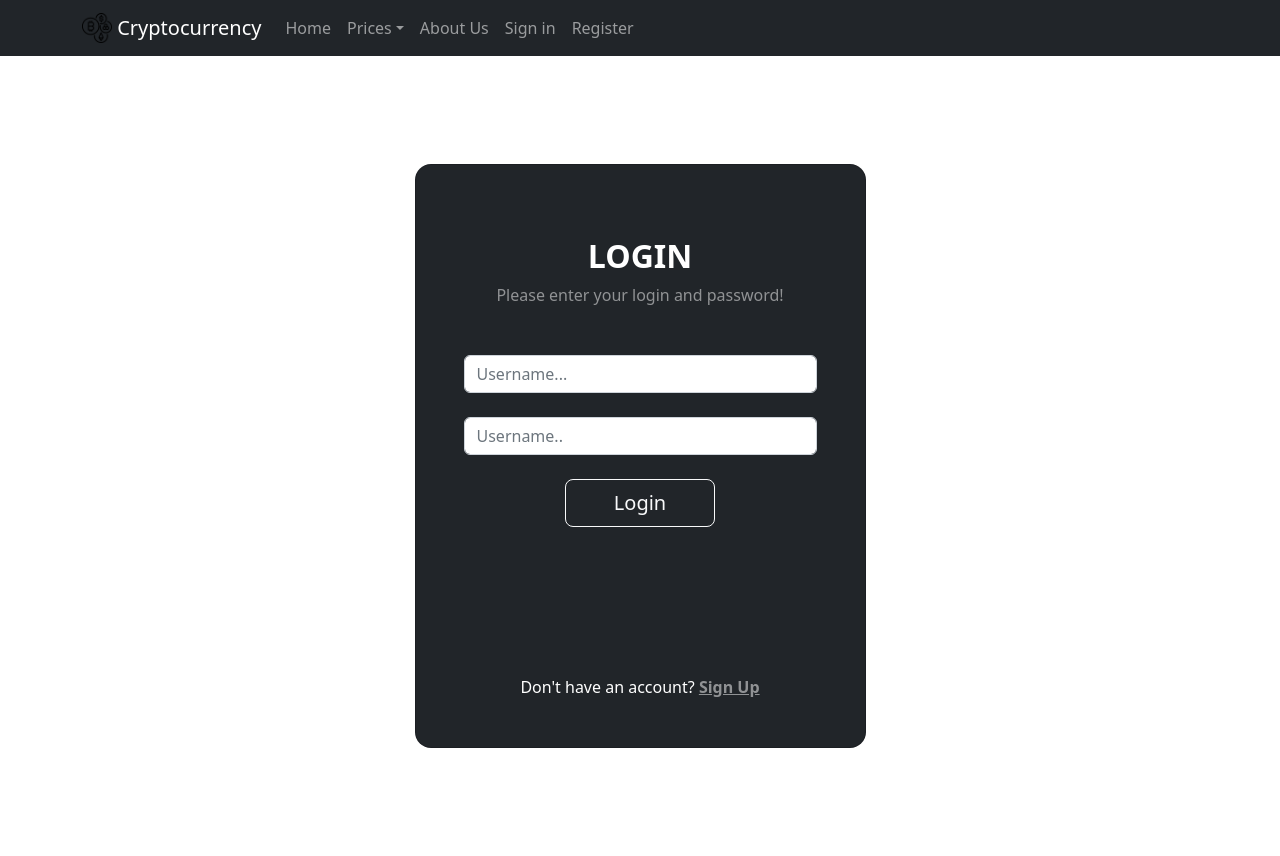
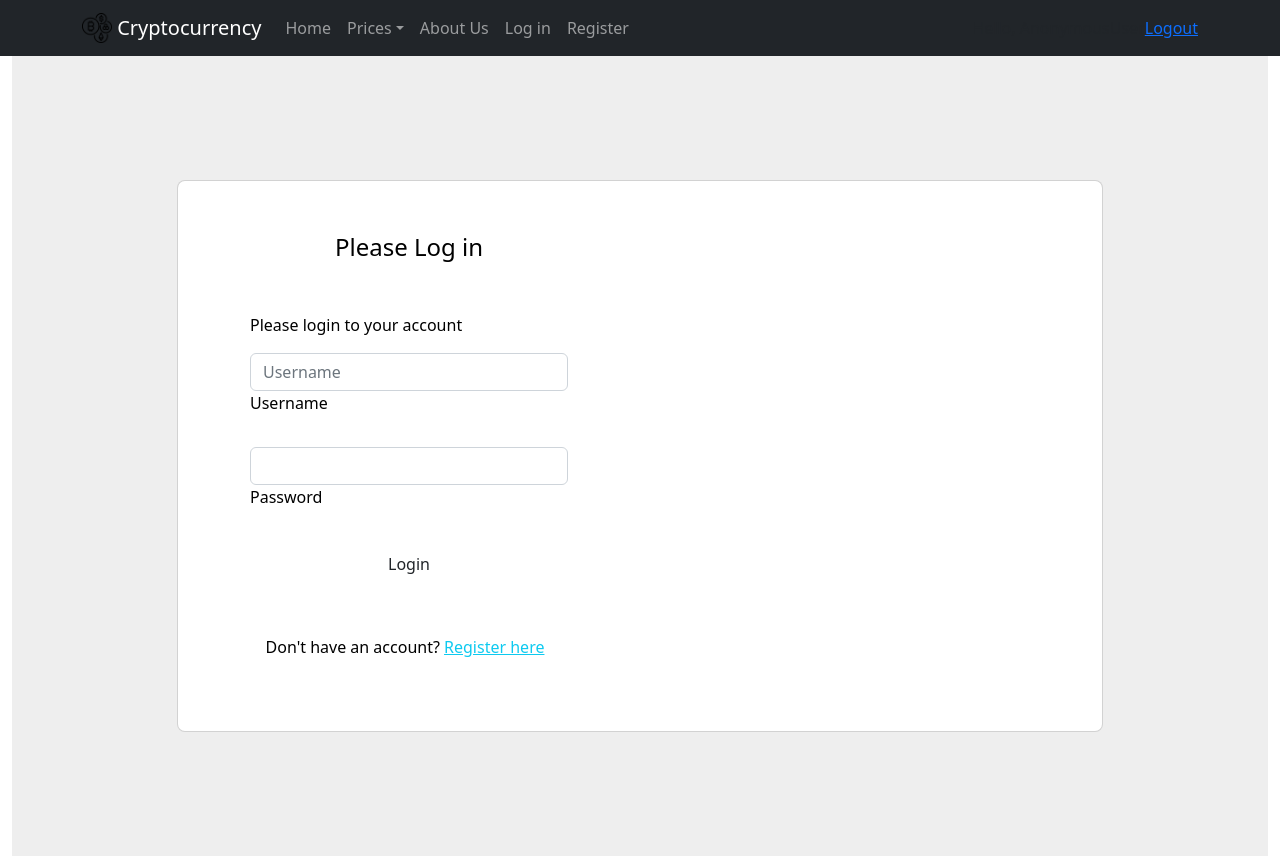
Before and after one commit to rkawk1234/crypto, a Django app: page /signin.html in a window 1280 px wide. Run offline with Django 4.2, Linux system fonts and the light colour scheme.

Commit message:
login fixed 081922 1706
d

```diff
--- a/django/base/templates/base/index.html
+++ b/django/base/templates/base/index.html
@@ -9,7 +9,7 @@
     <title>D&M</title>
     <link rel="stylesheet" href="{%static '/style.css'%}">
     <link href="https://cdn.jsdelivr.net/npm/bootstrap@5.2.0/dist/css/bootstrap.min.css" rel="stylesheet" integrity="sha384-gH2yIJqKdNHPEq0n4Mqa/HGKIhSkIHeL5AyhkYV8i59U5AR6csBvApHHNl/vI1Bx" crossorigin="anonymous">
-    <script src="{%static '/script.js'%}"></script>
+    <!-- <script src="{%static '/script.js'%}"></script> -->
     <script src="https://code.jquery.com/jquery-1.10.2.js"></script>
 
 </head>
--- a/django/base/templates/base/nav.html
+++ b/django/base/templates/base/nav.html
@@ -1,5 +1,6 @@
 
 {% load static %}
+
 <nav class="navbar navbar-expand-md navbar-dark fixed-top bg-dark">
     <div class="container">
       <a class="navbar-brand" href="index.html"><img
@@ -26,8 +27,10 @@
             <li class="nav-item">
               <a class="nav-link" href="aboutus.html">About Us</a>
             </li>
-            <li class="nav-item">
-              <a class="nav-link" href="signin.html">Sign in</a>
+
+
+            <li class="nav-item" >
+              <a class="nav-link" href="signin.html">Log in</a>
             </li>
             <li class="nav-item">
               <a class="nav-link" href="register.html">Register</a>
@@ -38,5 +41,7 @@
             <button class="btn btn-outline-success my-2 my-sm-0" type="submit">Search</button>
           </form> -->
         </div>
+        <span class="hello-msg">Hello, {{request.user}}</span>
+         <span ><a  class="hello-msg" href="{% url 'logout' %}">Logout</a></span>
       </div>
   </nav>
--- a/django/base/templates/base/signin.html
+++ b/django/base/templates/base/signin.html
@@ -17,52 +17,65 @@
   </header>
 
     <main role="main" class="container-fluid">
-      <section class="vh-100 gradient-custom">
+      <section class="h-100 gradient-form" style="background-color: #eee;">
         <div class="container py-5 h-100">
           <div class="row d-flex justify-content-center align-items-center h-100">
-            <div class="col-12 col-md-8 col-lg-6 col-xl-5">
-              <div class="card bg-dark text-white" style="border-radius: 1rem;">
-                <div class="card-body p-5 text-center">
+            <div class="col-xl-10">
+              <div class="card rounded-3 text-black">
+                <div class="row g-0">
+                  <div class="col-lg-6">
+                    <div class="card-body p-md-5 mx-md-4">
 
-                  <div class="mb-md-5 mt-md-4 pb-5">
-
-                    <h2 class="fw-bold mb-2 text-uppercase">Login</h2>
-                    <p class="text-white-50 mb-5">Please enter your login and password!</p>
-
-                    <div class="form-outline form-white mb-4">
-                      <input type="text" name="username" placeholder="Username..." class="form-control">
+                      <div class="text-center">
+                        <!-- <img src="{% static '/images/register.jpg' %}"
+                          style="width: 185px;" alt="logo"> -->
+                        <h4 class="mt-1 mb-5 pb-1">Please Log in</h4>
                       </div>
 
-                    <div class="form-outline form-white mb-4">
-                      <input type="password" name="password" placeholder="Password..." class="form-control" >
+                      <form method="POST" action="">
+                        <p>Please login to your account</p>
+
+                        <div class="form-outline mb-4">
+                          <input type="text" name="username" id="form2Example11" class="form-control"
+                            placeholder="Username" />
+                          <label class="form-label" for="form2Example11">Username</label>
                         </div>
 
-                    <!-- <p class="small mb-5 pb-lg-2"><a class="text-white-50" href="#!">Forgot password?</a></p> -->
-
-                    <button class="btn btn-outline-light btn-lg px-5" type="submit">Login</button>
-
-                    <div class="d-flex justify-content-center text-center mt-4 pt-1">
-                      <a href="#!" class="text-white"><i class="fab fa-facebook-f fa-lg"></i></a>
-                      <a href="#!" class="text-white"><i class="fab fa-twitter fa-lg mx-4 px-2"></i></a>
-                      <a href="#!" class="text-white"><i class="fab fa-google fa-lg"></i></a>
-                    </div>
-
+                        <div class="form-outline mb-4">
+                          <input type="password" name="password" id="form2Example22" class="form-control" />
+                          <label class="form-label" for="form2Example22">Password</label>
                         </div>
                         {% for message in messages %}
 					                <p id="messages">{{message}}</p>
 				                {% endfor %}
 
-                  <div>
-                    <p class="mb-0">Don't have an account? <a href="register.html" class="text-white-50 fw-bold">Sign Up</a>
-                    </p>
+                        <div class="text-center pt-1 mb-5 pb-1">
+                          <input class="btn login_btn" type="submit" value="Login">
+
                         </div>
 
+                        <div class="d-flex align-items-center justify-content-center pb-4">
+                          <p class="mb-0 me-2">Don't have an account?
+                          <a href="register.html" class="link-info">Register here</a> </p>
+                        </div>
+
+                      </form>
+
+                    </div>
+                  </div>
+                  <div class="col-lg-6 d-flex align-items-center gradient-custom-2">
+                    <div class="text-white px-3 py-4 p-md-5 mx-md-4">
+                      <h4 class="mb-4">We are more than just a company</h4>
+                      <p class="small mb-0">Lorem ipsum dolor sit amet, consectetur adipisicing elit, sed do eiusmod
+                        tempor incididunt ut labore et dolore magna aliqua. Ut enim ad minim veniam, quis nostrud
+                        exercitation ullamco laboris nisi ut aliquip ex ea commodo consequat.</p>
                     </div>
                   </div>
                 </div>
               </div>
             </div>
-      </section>
+          </div>
+        </div>
 
 
     </main>
--- a/django/base/templates/base/static/script.js
+++ b/django/base/templates/base/static/script.js
@@ -1,5 +1,5 @@
 var btc = document.getElementById("bitcoin");
-var btcpchange = document.getElementById("bChange")
+var btcpchange = document.getElementById("bChange");
 var eth = document.getElementById("ethereum");
 var doge = document.getElementById("dogecoin");
 var xrp = document.getElementById("ripple")
@@ -17,17 +17,17 @@ var settings = {
     "headers": {}
 
 }
-$.ajax(settings).done(function(response){
-    btc.innerHTML= response.bitcoin.cad;
-    btcpchange.innerHTML = response.bitcoin.
-    eth.innerHTML= response.ethereum.cad;
-    doge.innerHTML= response.dogecoin.cad;
-    xrp.innerHTML = response.ripple.cad;
-    ape.innerHTML = response.apecoin.cad;
-    ave.innerHTML = response.aave.cad;
-    link.innerHTML = response.chainlink.cad;
-    uni.innerHTML = response.uniswap.cad;
-});
+// $.ajax(settings).done(function(response){
+//     btc.innerHTML= response.bitcoin.cad;
+//     btcpchange.innerHTML = response.bitcoin.
+//     eth.innerHTML= response.ethereum.cad;
+//     doge.innerHTML= response.dogecoin.cad;
+//     xrp.innerHTML = response.ripple.cad;
+//     ape.innerHTML = response.apecoin.cad;
+//     ave.innerHTML = response.aave.cad;
+//     link.innerHTML = response.chainlink.cad;
+//     uni.innerHTML = response.uniswap.cad;
+// });
 
 // Crypto Table
 let sortDirection = false;
@@ -54,13 +54,15 @@ function loadTableData(cryptoData){
 }
 
 
-var form_fields = document.getElementsByTagName('input')
-		form_fields[1].placeholder='Username..';
-		form_fields[2].placeholder='Email..';
-		form_fields[3].placeholder='Enter password...';
-		form_fields[4].placeholder='Re-enter Password...';
 
 
-for (var field in form_fields){
-	    form_fields[field].className += ' form-control'
-	}
+// var form_fields = document.getElementsByTagName('input')
+// 		form_fields[1].placeholder='Username..';
+// 		form_fields[2].placeholder='Email..';
+// 		form_fields[3].placeholder='Enter password...';
+// 		form_fields[4].placeholder='Re-enter Password...';
+
+
+// for (var field in form_fields){
+// 	    form_fields[field].className += ' form-control'
+// 	}
--- a/django/base/urls.py
+++ b/django/base/urls.py
@@ -11,7 +11,8 @@ urlpatterns = [
     path('NFT.html',views.nft),
     path('aboutus.html',views.aboutus),
     path('signin.html',views.signin),
-    path('register.html', views.register)
+    path('register.html', views.register),
+    path('logout/', views.logoutUser, name="logout"),
 
 
 ]+ static(settings.STATIC_URL, document_root=settings.STATIC_ROOT)
--- a/django/base/views.py
+++ b/django/base/views.py
@@ -26,7 +26,7 @@ def nft(request):
 
 def aboutus(request):
     return render(request,'base/aboutus.html')
-
+@csrf_exempt
 def signin(request):
     if request.user.is_authenticated:
         return redirect(home)
@@ -39,19 +39,19 @@ def signin(request):
 
             if user is not None:
                 login(request,user)
-                return redirect(signin)
+                return redirect(home)
 
             else:
                 messages.info(request,'Username OR password is incorrect')
+
         context = {}
         return render(request,'base/signin.html',context)
 
 def logoutUser(request):
     logout(request)
-    return redirect('signin')
+    return redirect(register)
 
 @csrf_exempt
-
 def register(request):
     form = CreateUserForm()
 
```
Also changed, not shown: django/base/templates/base/popularcryptos.html (+5 -2 lines), django/base/templates/base/allcryptos.html (line endings or trailing spaces), django/db.sqlite3. Lines whose indentation alone changed are shown as unchanged.
